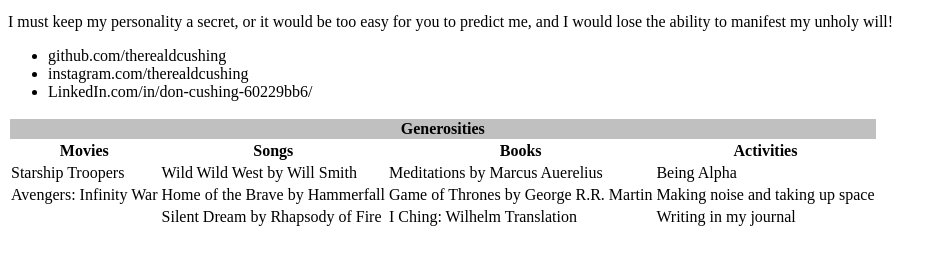
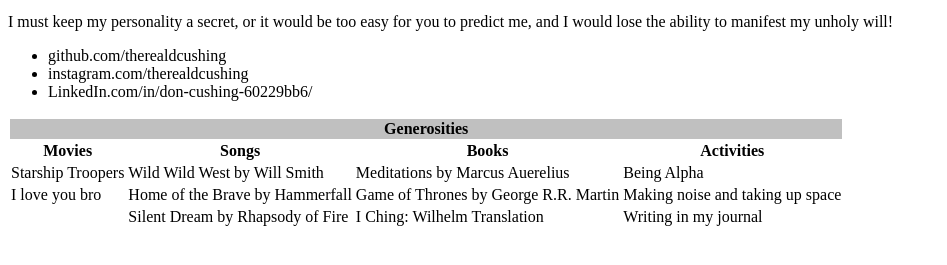
Before and after one commit to TheRealDCushing/therealdcushing.github.io, a plain HTML site: page index.html in a window 1280 px wide. Shown: the part 63-328 px from the top of the page, without its empty margins (0-947 px from the left). Drawn offline with Linux system fonts and the light colour scheme.

Commit message:
Fixed movie

```diff
--- a/index.html
+++ b/index.html
@@ -34,7 +34,7 @@
                 <td>Being Alpha</td>
             </tr>
             <tr>
-                <td>Avengers: Infinity War</td>
+                <td>I love you bro</td>
                 <td>Home of the Brave by Hammerfall</td>
                 <td>Game of Thrones by George R.R. Martin</td>
                 <td>Making noise and taking up space</td>
```
